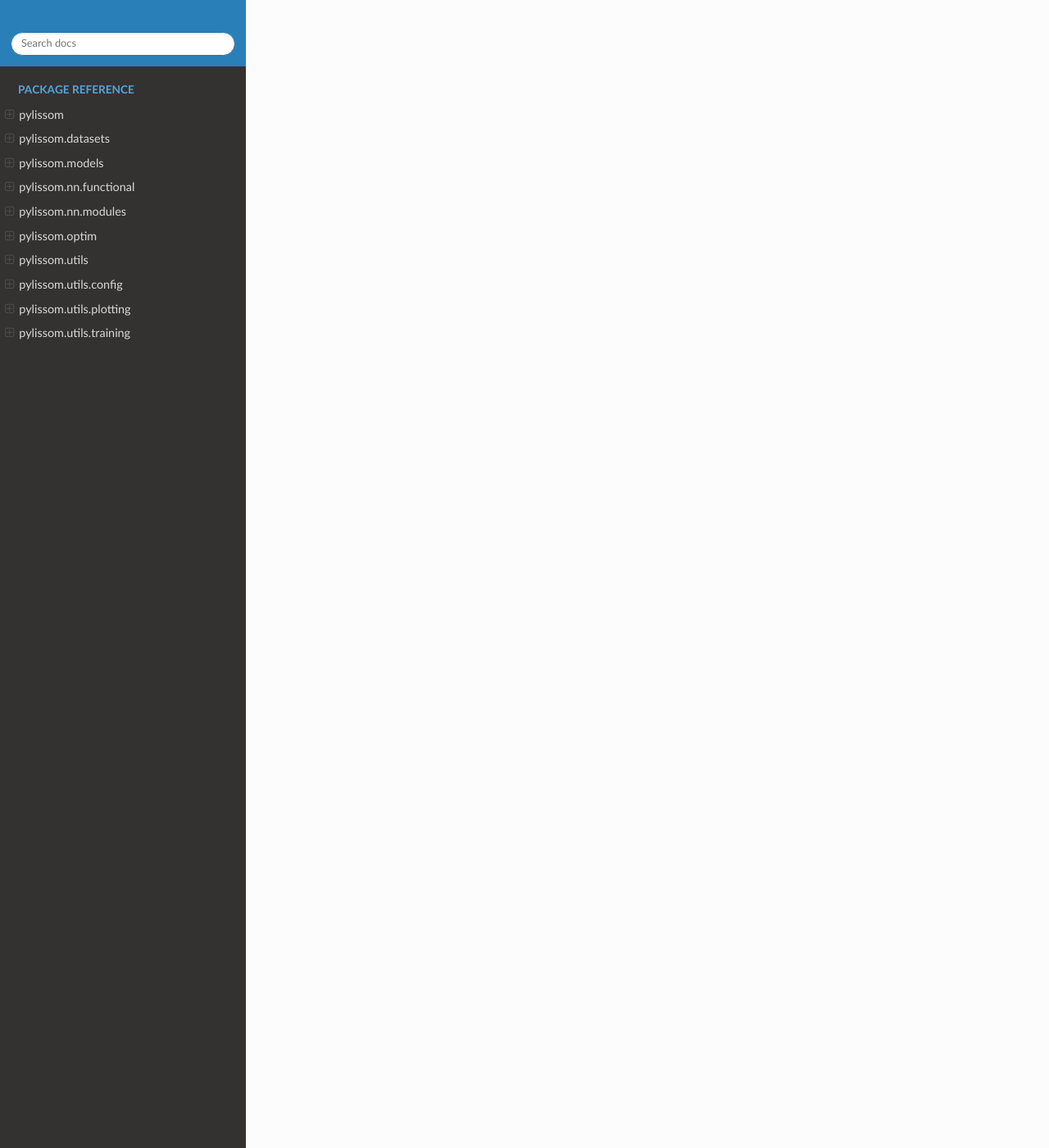
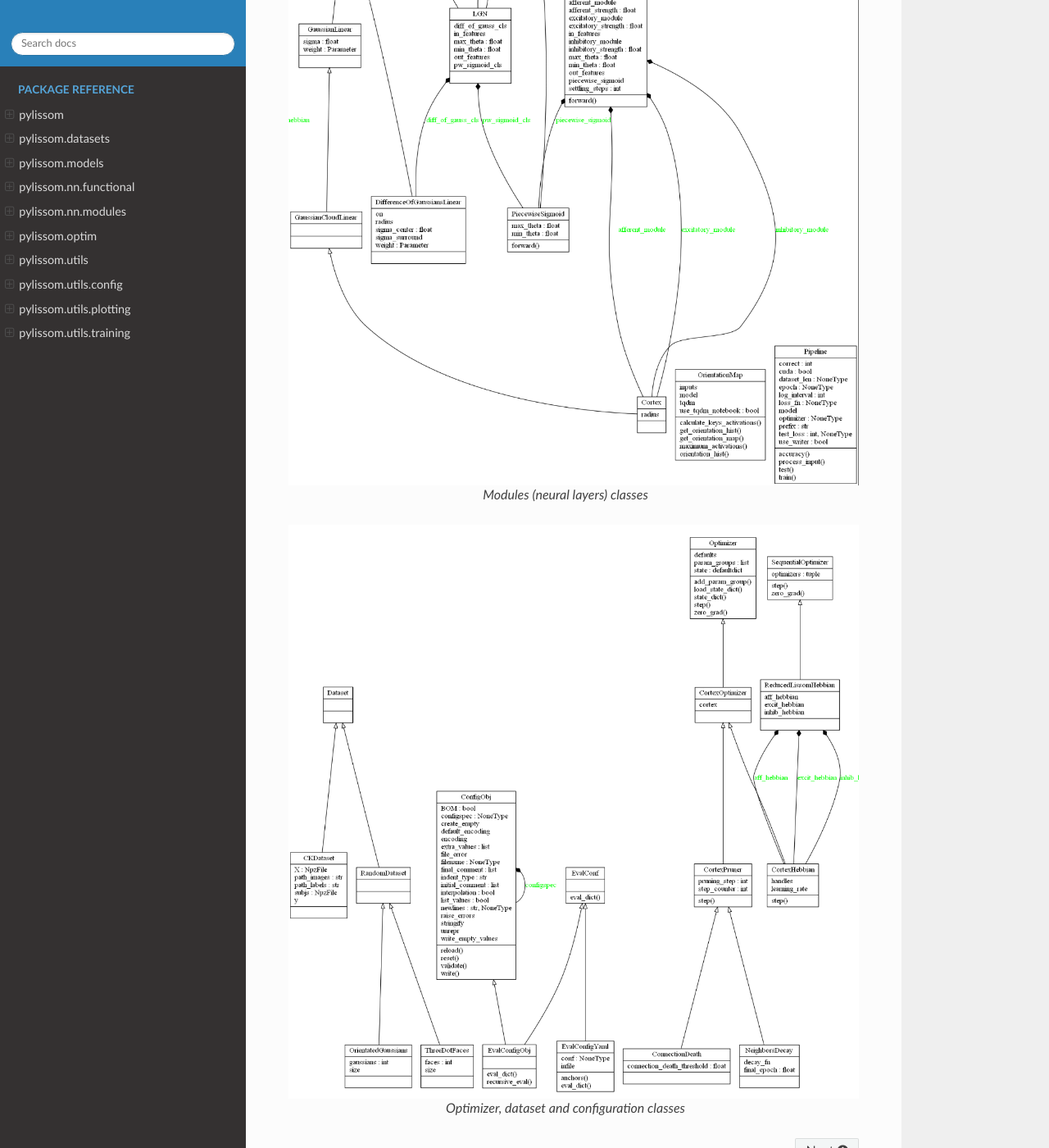
Before and after one commit to hernanbari/pylissom, a Sphinx documentation site: the page built from docs/index.rst, in a window 1280 px wide and 1400 px high, scrolled down 1932 px. Shown: the whole window at 82% size. Built offline with Sphinx 7.4.7 and the Read the Docs theme 2.0.0, drawn with Linux system fonts in a browser that asks for light colours; some of the changed text lies outside the part shown.

```diff
--- a/docs/conf.py
+++ b/docs/conf.py
@@ -80,7 +80,8 @@ extensions = [
     'sphinx.ext.mathjax',
     'sphinx.ext.viewcode',
     'sphinx.ext.intersphinx',
-    'sphinx.ext.napoleon'
+    'sphinx.ext.napoleon',
+    'sphinx_pyreverse'
 ]
 
 # Add any paths that contain templates here, relative to this directory.
--- a/docs/index.rst
+++ b/docs/index.rst
@@ -61,3 +61,21 @@ Indices and tables
 
 * :ref:`genindex`
 * :ref:`modindex`
+
+
+UML diagrams for refernce
+=========================
+
+.. figure::  uml_images/classes_pylissom1.png
+   :align:   center
+
+   Modules (neural layers) classes
+
+.. figure::  uml_images/classes_pylissom2.png
+   :align:   center
+
+   Optimizer, dataset and configuration classes
+
+.. .. uml:: pylissom
+    :classes:
+    :packages:
```
Also changed, not shown: docs/uml_images/classes_pylissom.png (added), docs/uml_images/classes_pylissom1.png (added), docs/uml_images/classes_pylissom2.png (added), docs/uml_images/packages_pylissom.png (added).
